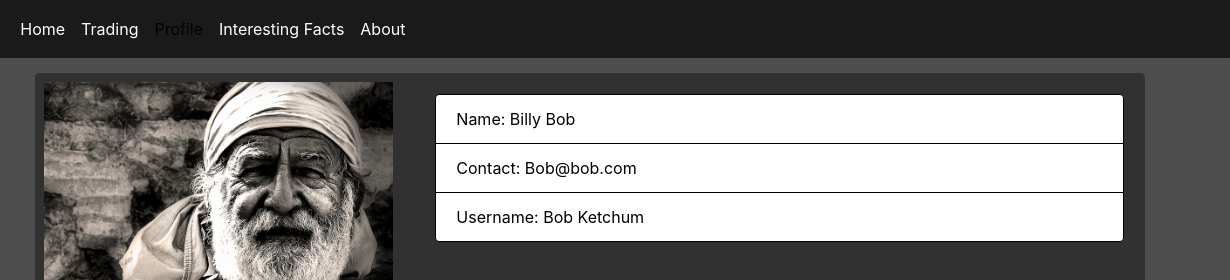
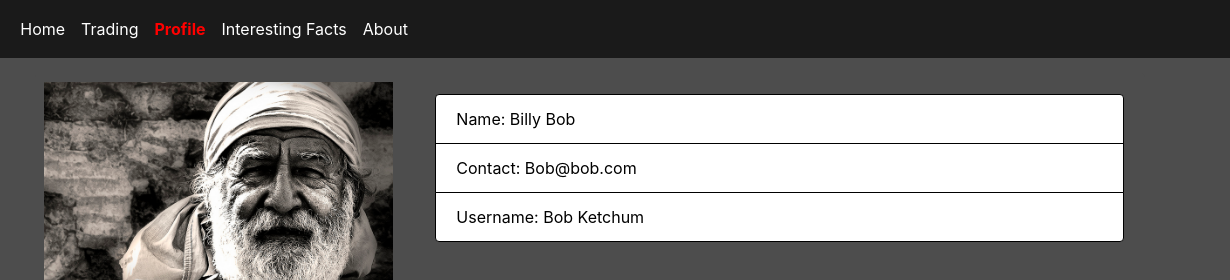
Before and after one commit to bradsmybro/creativelab, a plain HTML site: page pages/profile.html in a window 1280 px wide. Shown: the top 280 px of the page, 50-1280 px from the left. Drawn offline with nearby package versions, Linux system fonts and the light colour scheme.

Commit message:
Fix background color and red active

```diff
--- a/css/profile.css
+++ b/css/profile.css
@@ -8,8 +8,6 @@
 	border-width: 2px;
 }
 .profile_card{
-  	border-color: #313131 !important;
-  	background-color: #313131 !important;
 	color:black; !important
 }
 .user_list_black{
--- a/pages/profile.html
+++ b/pages/profile.html
@@ -26,8 +26,8 @@
       <li class="nav-item">
         <a class="nav-link" href="/pages/trading.html">Trading</a>
       </li>
-      <li class="nav-item">
-        <a class="nav-link active" href="/pages/profile.html">Profile</a>
+      <li class="nav-item active">
+        <a class="nav-link" href="/pages/profile.html">Profile</a>
       </li>
       <li class="nav-item">
         <a class="nav-link" href="/pages/facts.html">Interesting Facts</a>
```
